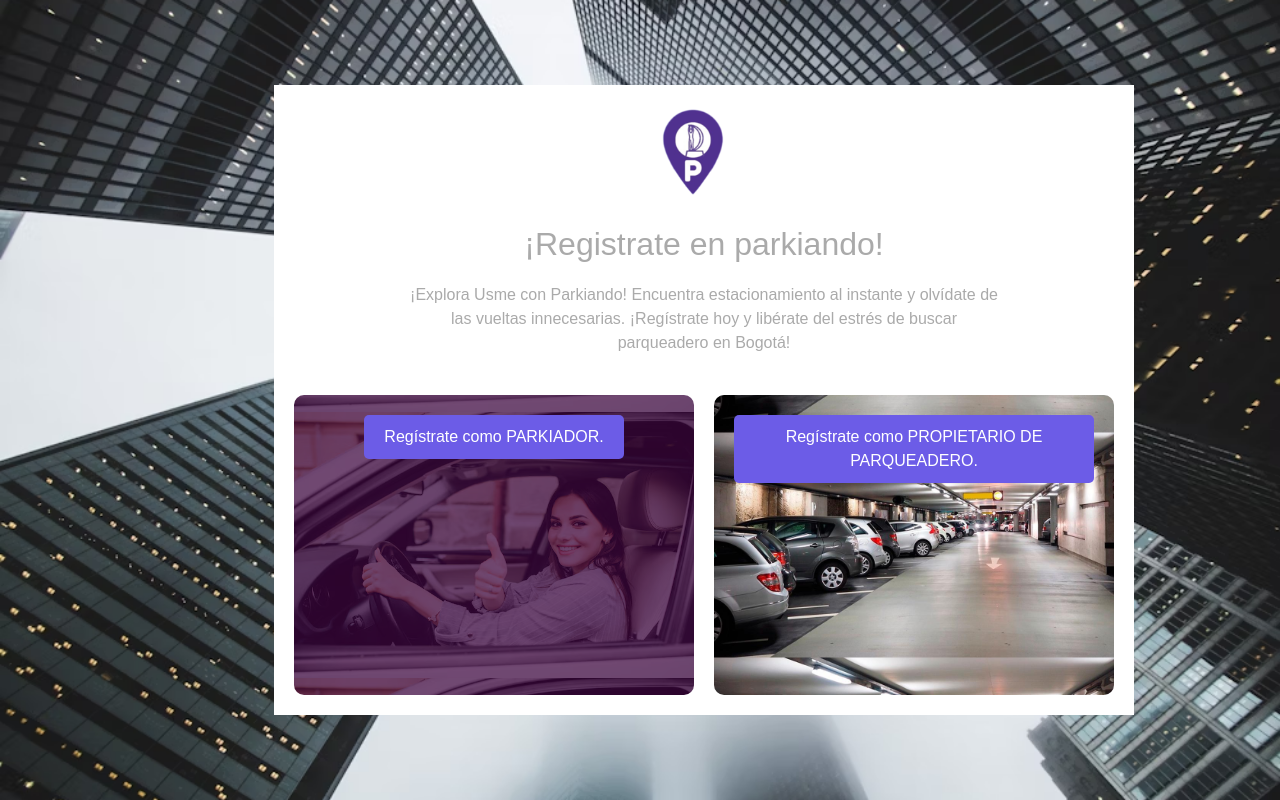
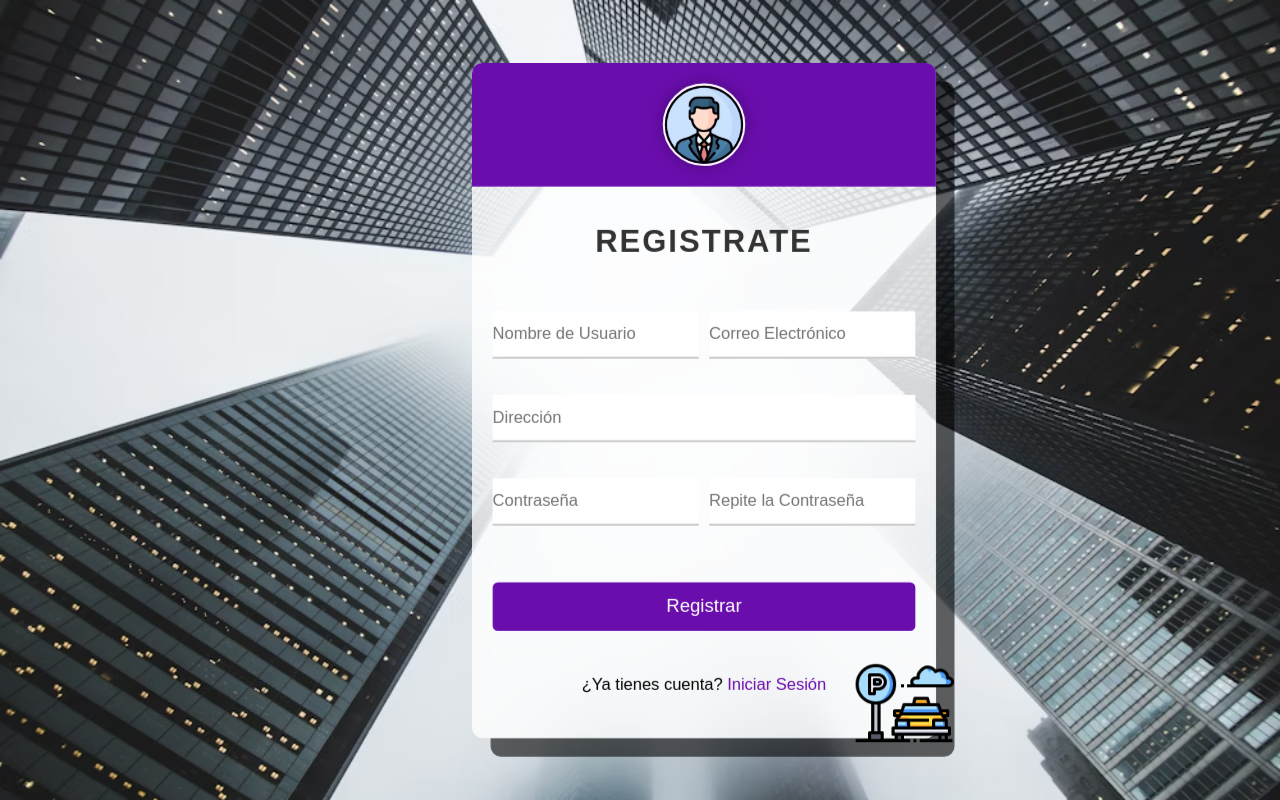
Before and after one commit to crisca807/parkiandofrontend, a React (Create React App) app: page / in a window 1280 px wide. Built offline with nearby package versions, Linux system fonts and the light colour scheme.

Commit message:
Three Commit

```diff
--- a/src/App.js
+++ b/src/App.js
@@ -13,7 +13,7 @@
 function App() {
   return (
     <div>
-      <RegisterOptions/>
+      <Parkin_Register/>
 
     </div>
   );
--- a/src/components/Homepage/User_Register.js
+++ b/src/components/Homepage/User_Register.js
@@ -1,7 +1,6 @@
 import React, { useState } from 'react';
 import '../../assets/css/User_Form.css';
 import userIcon from '../../assets/img/user_icon.png';
-import cityImage from '../../assets/img/city.png';
 
 export const User_Register = () => {
   const [acceptedTerms, setAcceptedTerms] = useState(false);
```
